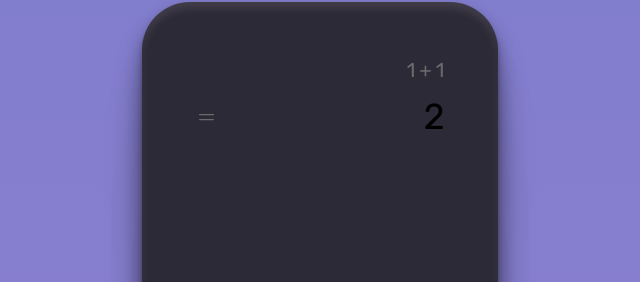
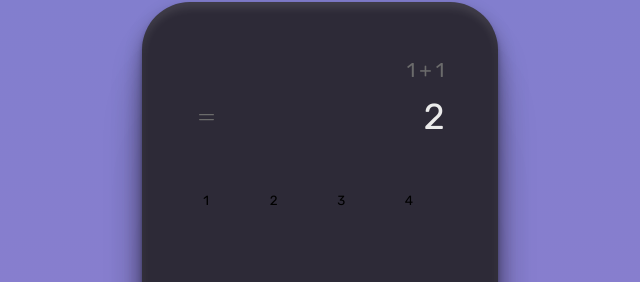
Before and after one commit to leticea/calculator-rocketseat, a plain HTML site: page index.html in a window 1280 px wide. Shown: the part 115-397 px from the top of the page, 320-960 px from the left. Drawn offline with Linux system fonts and the light colour scheme.

Commit message:
editando os numeros

```diff
--- a/index.html
+++ b/index.html
@@ -22,6 +22,12 @@
           <span>2</span>
         </div>
       </div>
+      <div id="keyboard">
+        <button>1</button>
+        <button>2</button>
+        <button>3</button>
+        <button>4</button>
+      </div>
     </div>
   </body>
 </html>
--- a/style.css
+++ b/style.css
@@ -55,4 +55,18 @@ body * {
 #result span {
   font-size: 36px;
   line-height: 140%;
+  color: #EBEBEB;
 }
+
+#keyboard {
+  margin-top: 26px;
+  margin-inline: 32px;
+  //padding-bottom: 32px;
+}
+
+button {
+  border: 0;
+  background-color: transparent;
+  width: 64px;
+  height: 64px;
+}
```
